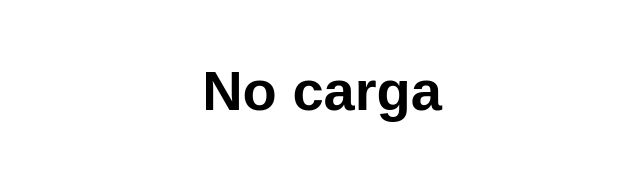
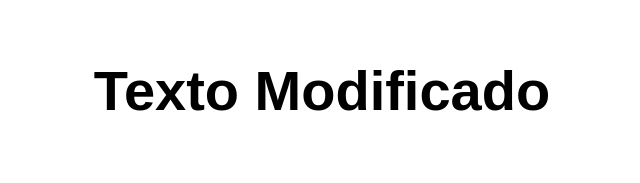
Before and after one commit to AlanLeal02/Mi_primera_app, a website: page src/index.html in a window 1280 px wide. Shown: the whole page, without its empty margins (318-958 px from the left). Drawn offline with Linux system fonts and the light colour scheme.

Commit message:
//Cambio de texto de No Carga a Texto Modificado

```diff
--- a/src/index.html
+++ b/src/index.html
@@ -10,7 +10,7 @@
 
 <body>
   <main>
-    <h1>No carga</h1>
+    <h1>Texto Modificado</h1>
   </main>
 </body>
 
```
